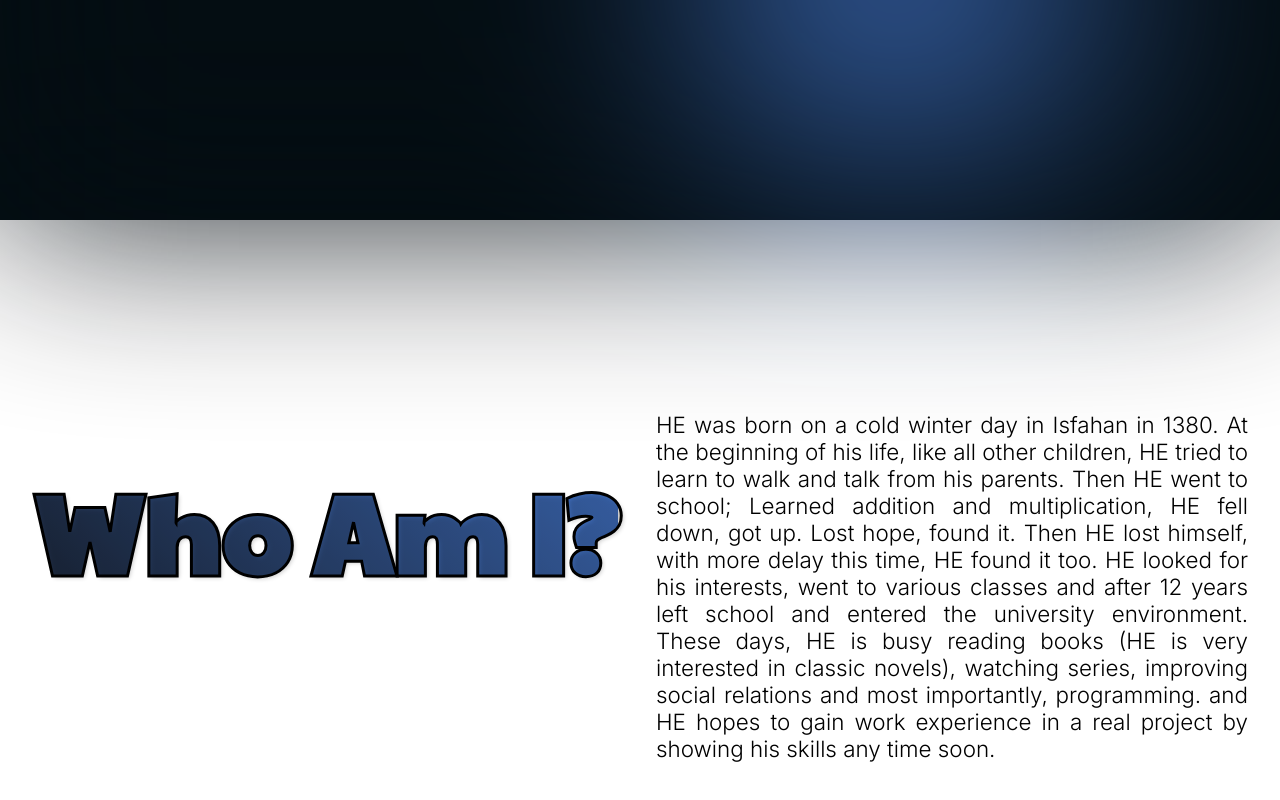
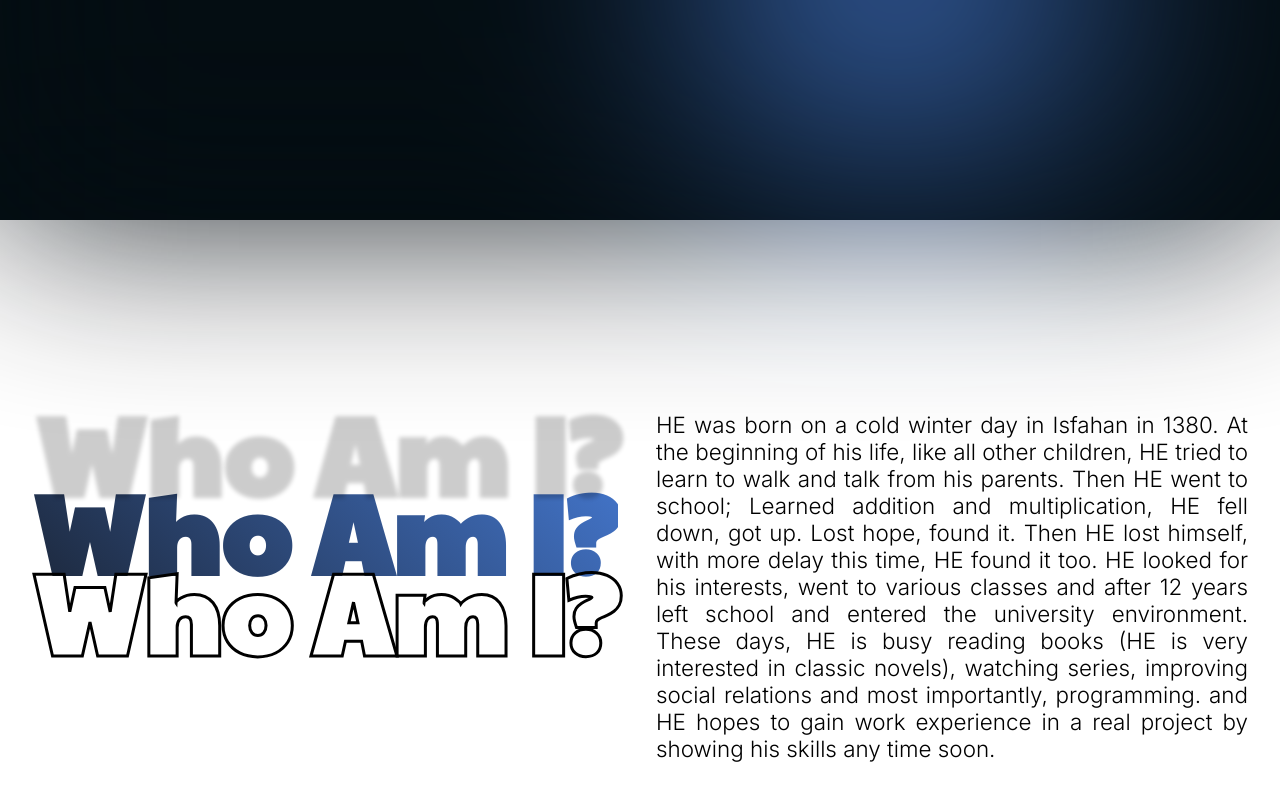
Before and after one commit to alivarastepour/Who_Am_I, a Next.js app: page / in a window 1280 px wide. Shown: the part 669-1469 px from the top of the page. Built offline with nearby package versions, Linux system fonts and the light colour scheme.

Commit message:
moved the animations of WhoAmI to global styles

```diff
--- a/styles/globals.scss
+++ b/styles/globals.scss
@@ -15,5 +15,31 @@ html {
 body {
   margin: 0;
   padding: 0;
-  // background-color: $primary_background_color;
 }
+
+.sliding-header {
+  &::after {
+    animation: slide-up 3s forwards cubic-bezier(0, 1.15, 1, -0.11);
+  }
+  &::before {
+    animation: slide-down 3s forwards cubic-bezier(0, 1.15, 1, -0.11);
+  }
+}
+
+@keyframes slide-up {
+  0% {
+    transform: translateY(0);
+  }
+  100% {
+    transform: translateY(80px);
+  }
+}
+
+@keyframes slide-down {
+  0% {
+    transform: translateY(0);
+  }
+  100% {
+    transform: translateY(-80px);
+  }
+}
```
